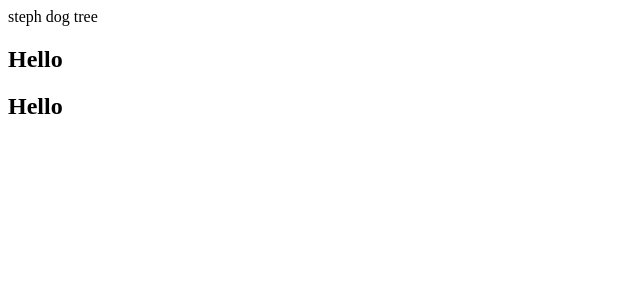
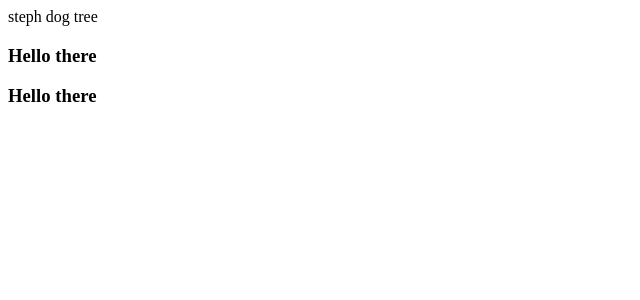
Before and after one commit to SW55293/advanced-react-fundamentals, a React (Create React App) app: page / in a window 1280 px wide. Shown: the top 300 px of the page, without its empty margins (0-640 px from the left). Built offline with nearby package versions, Linux system fonts and the light colour scheme.

Commit message:
retunr function

```diff
--- a/src/Reusability/AppReuse-2.js
+++ b/src/Reusability/AppReuse-2.js
@@ -19,8 +19,9 @@ const AppReuse2 = (props) => {
 		<div>
 			{/* array return */}
 			<Render1 nameArray={["steph ", "dog ", "tree "]}/>
-			{/* function return */}
-			<Render1 func={function() {return "this is a fucntion"}}/>
+
+			{/* function return...not really working well */}
+			<Render1 func={function() {return "this is a function"}}/>
 		</div>
 	)
 }
--- a/src/Reusability/Render/RenderPractice.js
+++ b/src/Reusability/Render/RenderPractice.js
@@ -3,14 +3,14 @@ import React from 'react'
 
 const RenderPractice = (props) => {
 	//console.log(props.nameArray)
-	//console.log(props.func())
+	//console.log(props.func)
 
 	return (
 		<div>
 
 			{props.nameArray}
 
-			<h2>Hello {props.func}</h2>
+			<h3>Hello there {props.func}</h3>
 
 		</div>
 	)
```
